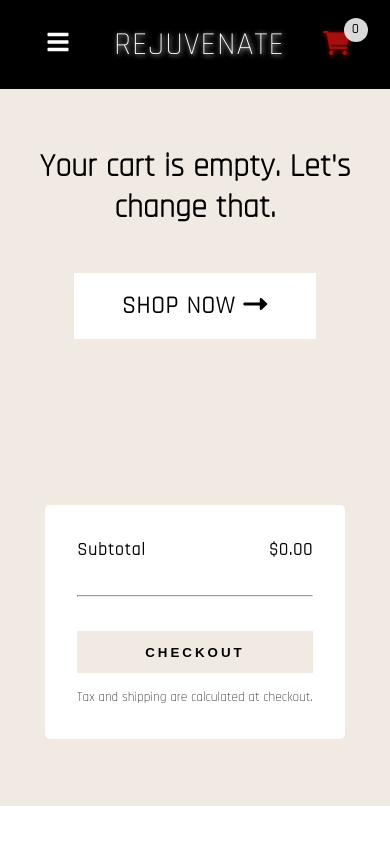
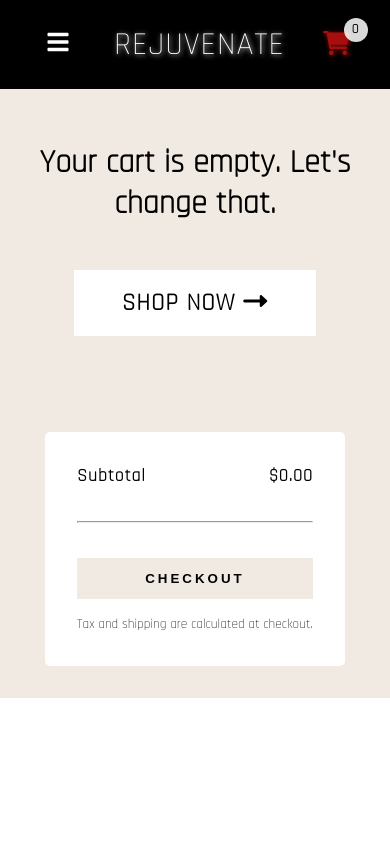
Before and after one commit to jwlam7/Shopping-Cart, a React (Create React App) app: page /Shopping-Cart/cart in a window 390 px wide. Built offline with nearby package versions, Linux system fonts and the light colour scheme.

Commit message:
added globalContext (clearCart) to CartPage

```diff
--- a/src/context/context.js
+++ b/src/context/context.js
@@ -21,6 +21,10 @@
 		dispatch({ type: 'ADD_TO_CART', payload: id });
 	};
 
+	const clearCart = () => {
+		dispatch({ type: 'CLEAR_CART' });
+	};
+
 	useEffect(
 		() => {
 			dispatch({ type: 'GET_TOTALS' });
@@ -28,7 +32,9 @@
 		[ state.cart ]
 	);
 
-	return <AppContext.Provider value={{ ...state, setCategory, addToCart }}>{children}</AppContext.Provider>;
+	return (
+		<AppContext.Provider value={{ ...state, setCategory, addToCart, clearCart }}>{children}</AppContext.Provider>
+	);
 };
 
 //custom hook for useContext
--- a/src/css/CartPage.module.css
+++ b/src/css/CartPage.module.css
@@ -1,20 +1,16 @@
 .cartPageContainer {
 	display: flex;
 	justify-content: space-around;
-	align-items: center;
+	padding-top: 5em;
 	background-color: rgb(240, 234, 226);
-	width: 100%;
-	min-height: 85vh;
 }
 
 .cartPageCartEmpty {
 	display: flex;
 	flex-direction: column;
 	align-items: center;
-}
-
-.cartPageCartFull h1 {
-	margin-top: 1em;
+	min-width: 600px;
+	text-align: center;
 }
 
 .cartPageShopBtn {
@@ -36,11 +32,12 @@
 .cartPageCheckout {
 	display: flex;
 	flex-direction: column;
-	align-self: start;
 	margin: 12em 0 2em;
 	padding: 1em 2em 2em;
 	background-color: white;
 	border-radius: 5px;
+	min-width: 250px;
+	max-height: 200px;
 }
 
 .cartPageSubtotal {
@@ -60,6 +57,7 @@
 	margin: 2em 0 1em;
 	padding: 1em 4em;
 	border: none;
+	cursor: pointer;
 }
 
 .cartPageCheckoutBtnEmpty {
@@ -71,13 +69,13 @@
 	background-color: rgb(48, 96, 230);
 }
 
-.cartPageCheckoutBtnEmpty:hover,
 .cartPageCheckoutBtnFull:hover {
-	cursor: pointer;
+	background-color: rgb(23, 63, 148);
 }
 
-.cartPageCheckoutBtnFull:hover {
-	background-color: rgb(23, 63, 148);
+.cartPageCartFull {
+	margin-top: -4em;
+	min-width: 600px;
 }
 
 .cartPageReceipt {
@@ -93,25 +91,52 @@
 	width: 48%;
 }
 
+.cartPageClearCart {
+	display: flex;
+	justify-content: center;
+	margin: 2em;
+}
+
+.cartPageClearCart button {
+	padding: 0.5em;
+	font-size: 1em;
+	letter-spacing: 2px;
+	cursor: pointer;
+}
+
 /* ------------------------------------------------ */
 
-@media (max-width: 875px) {
+@media (max-width: 1000px) {
+	.cartPageCartEmpty,
+	.cartPageCartFull {
+		min-width: 450px;
+	}
+}
+
+@media (max-width: 850px) {
 	.cartPageContainer {
 		flex-direction: column;
+		align-items: center;
 		gap: 2em;
+		padding-top: 0;
+	}
+	.cartPageCartEmpty,
+	.cartPageCartFull {
+		margin-top: 2em;
+		min-width: auto;
+	}
+	.cartPageCartEmpty h1 {
+		width: 75%;
 	}
 	.cartPageCheckout {
-		align-self: center;
 		margin: 4em 0 2em;
-	}
-	.cartPageCartEmpty {
-		text-align: center;
+		min-width: auto;
 	}
 }
 
 @media (max-width: 450px) {
-	.cartPageCartFull {
-		padding: 0.5em;
+	.cartPageCartEmpty h1 {
+		width: 90%;
 	}
 	.cartPageReceipt {
 		display: none;
--- a/src/pages/CartPage.js
+++ b/src/pages/CartPage.js
@@ -9,7 +9,7 @@
 import { useGlobalContext } from '../context/context';
 
 function CartPage() {
-	const { cart, totalDollars } = useGlobalContext();
+	const { cart, clearCart, totalDollars } = useGlobalContext();
 	const isCartEmpty = cart.length === 0;
 	const btnStyles = isCartEmpty ? styles.cartPageCheckoutBtnEmpty : styles.cartPageCheckoutBtnFull;
 
@@ -40,7 +40,10 @@
 						<h3>PRICE</h3>
 					</span>
 				</div>
-				{cart.map((item) => <CartItem key={item.id} {...item} />)}
+				<div>{cart.map((item) => <CartItem key={item.id} {...item} />)}</div>
+				<div className={styles.cartPageClearCart}>
+					<button onClick={clearCart}>Clear Cart</button>
+				</div>
 			</div>
 		);
 	};
--- a/src/reducers/reducer.js
+++ b/src/reducers/reducer.js
@@ -8,6 +8,8 @@
 		case 'ADD_TO_CART':
 			const item = allProducts.find((item) => item.id === action.payload);
 			return { ...state, cart: [ ...state.cart, item ] };
+		case 'CLEAR_CART':
+			return { ...state, cart: [] };
 		case 'GET_TOTALS':
 			const { totalAmount, totalDollars } = state.cart.reduce(
 				(sum, nextItem) => {
```
